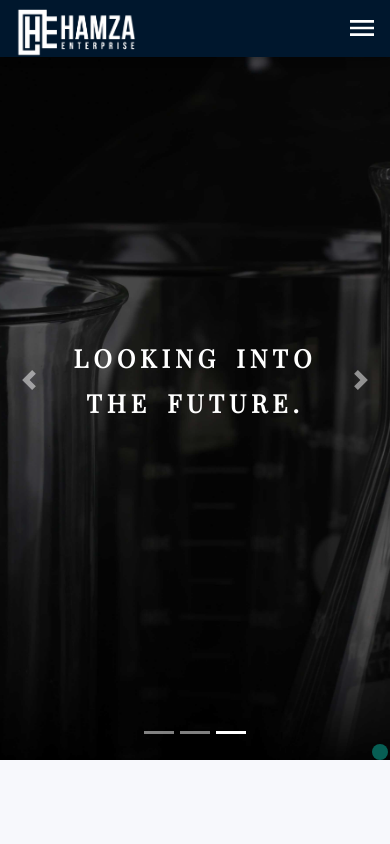
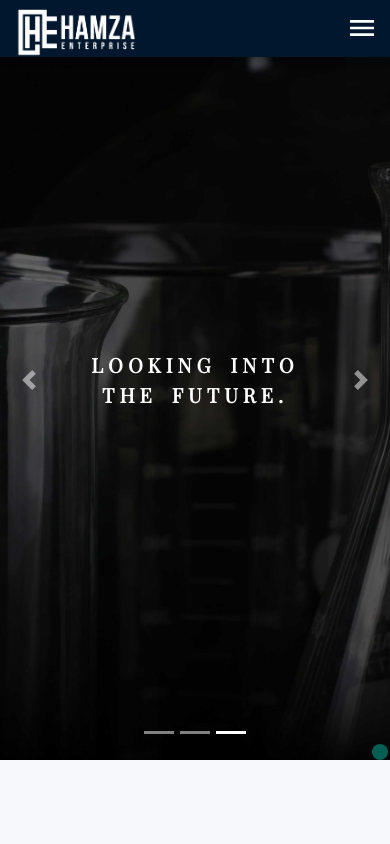
Before and after one commit to khuzi/next-he, a Next.js app: page / in a window 390 px wide. Shown: the top 844 px of the page. Built offline with nearby package versions, Linux system fonts and the light colour scheme.

Commit message:
Add Image Component in Slider.js

```diff
--- a/src/Components/Slider/Slider.js
+++ b/src/Components/Slider/Slider.js
@@ -1,41 +1,28 @@
 import React from "react";
+import Image from "next/image";
 
 import { carouselData } from "../../Data/index";
 
 import { Typography } from "@material-ui/core";
 import { Carousel } from "react-bootstrap";
 
+import classes from "./Slider.module.css";
+
 const Slider = () => {
   return (
     <Carousel>
       {carouselData.map((slide, index) => (
         <Carousel.Item interval={2000} key={index}>
-          <div
-            style={{
-              height: "90vh",
-              background: `url('${slide.src}') no-repeat center center/cover`,
-            }}
-          >
-            <div
-              style={{
-                height: "100%",
-                background: "rgba(0, 0, 0, 0.6)",
-                display: "flex",
-                justifyContent: "center",
-                textAlign: "center",
-                alignItems: "center",
-              }}
-            >
+          <div className={classes.warper}>
+            <Image
+              objectFit="cover"
+              layout="fill"
+              loading="eager"
+              src={slide.src}
+            />
+            <div className={classes.overlay}>
               <div style={{ color: "#fff", maxWidth: "75%" }}>
-                <Typography
-                  style={{
-                    lineHeight: 1.8,
-                    wordSpacing: "5px",
-                    fontWeight: "bold",
-                    letterSpacing: "5px",
-                  }}
-                  variant="h4"
-                >
+                <Typography className={classes.content} variant="h4">
                   {slide.txt1}
                 </Typography>
               </div>
--- /dev/null
+++ b/src/Components/Slider/Slider.module.css
@@ -0,0 +1,35 @@
+.warper {
+  position: relative;
+  width: 100%;
+  height: 90vh;
+}
+
+.overlay {
+  position: absolute;
+  top: 0;
+  left: 0;
+  bottom: 0;
+  right: 0;
+  height: 100%;
+  background: rgba(0, 0, 0, 0.6);
+  display: flex;
+  justify-content: center;
+  align-items: center;
+}
+
+.content {
+  line-height: 1.8;
+  word-spacing: 5px;
+  font-weight: bold;
+  letter-spacing: 5px;
+  text-align: center;
+}
+
+@media (max-width: 450px) {
+  .content {
+    font-size: 20px !important;
+    max-width: 90% !important;
+    margin: auto !important;
+    line-height: 1.5 !important;
+  }
+}
```
